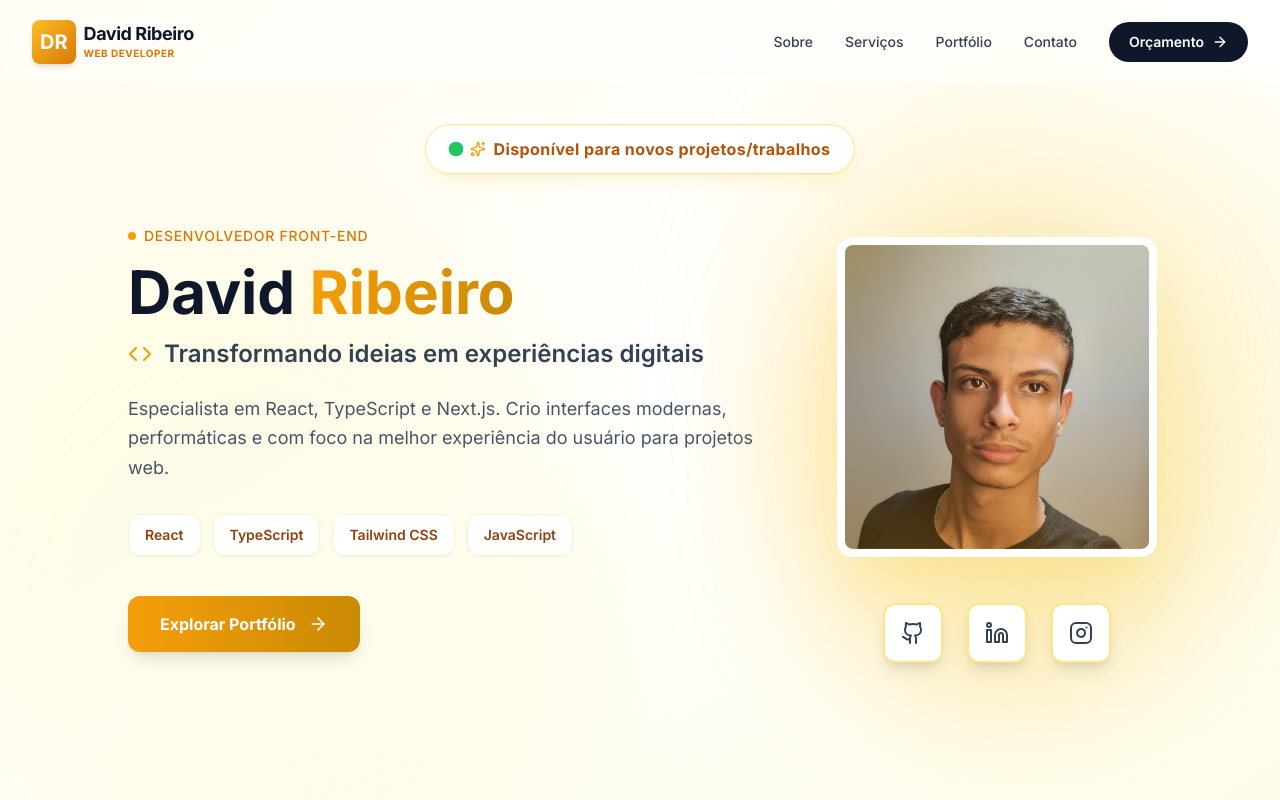
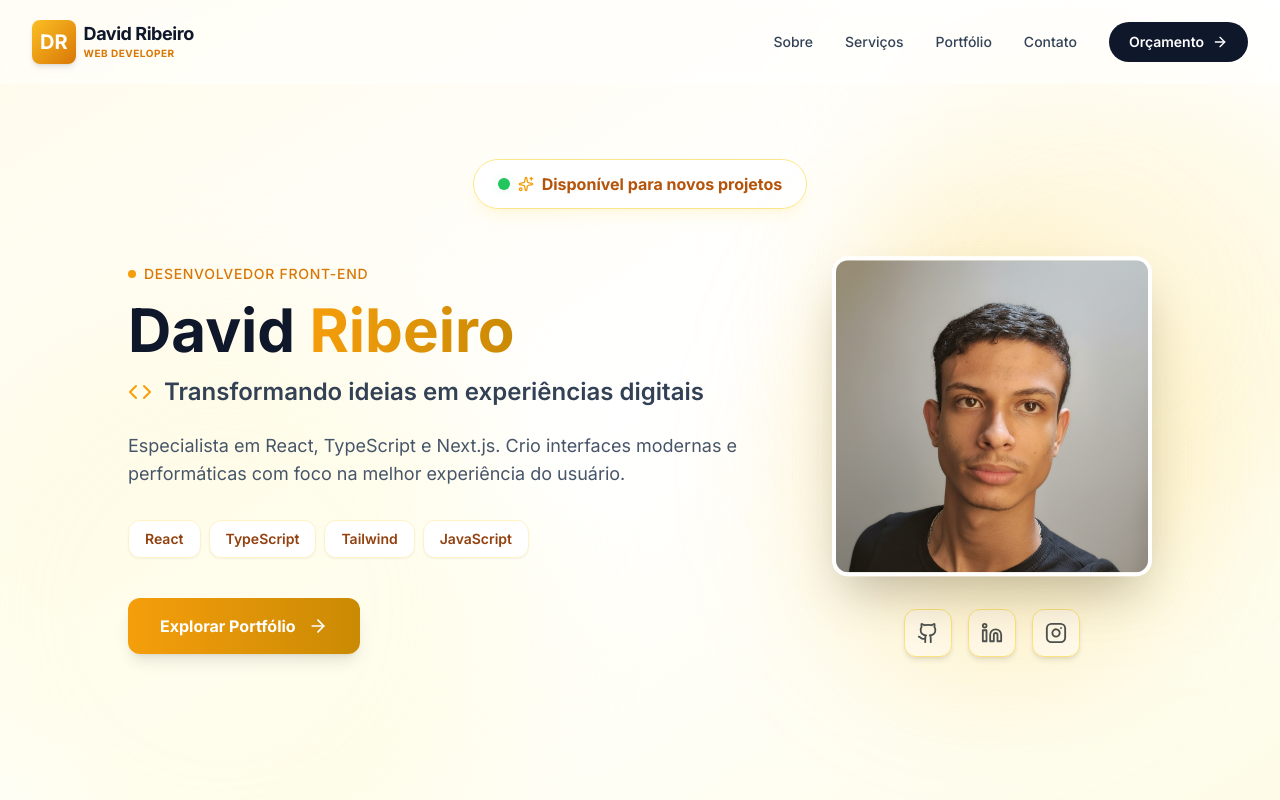
Before and after one commit to DavidRibeiro777/portfoliodavidribeiro, a React (Vite) app: page / in a window 1280 px wide. Shown: the top 800 px of the page. Built offline with nearby package versions, Linux system fonts and the light colour scheme.

Commit message:
Otimização Hero Section
Refactor Hero component for optimization and clarity.

```diff
--- a/components/Hero.tsx
+++ b/components/Hero.tsx
@@ -1,246 +1,150 @@
 import React from 'react';
 import { motion } from 'framer-motion';
-import { ArrowRight, Github, Linkedin, Instagram, FileText, Code, Sparkles,} from 'lucide-react';
+import { ArrowRight, Github, Linkedin, Instagram, Code, Sparkles } from 'lucide-react';
 
 export const Hero: React.FC = () => {
+  // Variantes para reutilização e limpeza de código
+  const fadeInUp = {
+    initial: { opacity: 0, y: 20 },
+    animate: { opacity: 1, y: 0 },
+  };
+
   return (
-    <section id="inicio" className="relative min-h-screen flex flex-col items-center justify-center overflow-hidden px-4 pt-24 pb-20">
-      {/* Background Gradiente */}
-      <div className="absolute inset-0 z-0 bg-gradient-to-br from-amber-50 via-white to-yellow-50" />
+    <section id="inicio" className="relative min-h-screen flex flex-col items-center justify-center overflow-hidden px-4 pt-24 pb-20 bg-gradient-to-br from-amber-50 via-white to-yellow-50">
 
-      {/* Blobs Decorativos */}
+      {/* Blobs Decorativos - Otimizados com will-change */}
       <div className="absolute inset-0 overflow-hidden pointer-events-none">
         <motion.div
-          animate={{
-            y: [0, -40, 0],
-            rotate: [0, 10, 0]
-          }}
-          transition={{ duration: 12, repeat: Infinity, ease: "easeInOut" }}
-          className="hidden md:block absolute top-20 right-[-5%] w-[600px] h-[600px] bg-amber-200 rounded-full blur-3xl opacity-20"
+          animate={{ y: [0, -30, 0], rotate: [0, 5, 0] }}
+          transition={{ duration: 15, repeat: Infinity, ease: "linear" }}
+          style={{ willChange: "transform" }}
+          className="hidden lg:block absolute top-20 right-[-5%] w-[500px] h-[500px] bg-amber-200 rounded-full blur-3xl opacity-20"
         />
         <motion.div
-          animate={{
-            y: [0, 50, 0],
-            x: [0, -30, 0]
-          }}
-          transition={{ duration: 15, repeat: Infinity, ease: "easeInOut" }}
-          className="hidden md:block absolute bottom-[-10%] left-[-5%] w-[700px] h-[700px] bg-yellow-100 rounded-full blur-3xl opacity-30"
+          animate={{ y: [0, 40, 0], x: [0, -20, 0] }}
+          transition={{ duration: 18, repeat: Infinity, ease: "linear" }}
+          style={{ willChange: "transform" }}
+          className="hidden lg:block absolute bottom-[-10%] left-[-5%] w-[600px] h-[600px] bg-yellow-100 rounded-full blur-3xl opacity-30"
         />
       </div>
 
-      {/* Container Principal */}
       <div className="relative z-10 w-full max-w-5xl mx-auto flex flex-col items-center">
 
-        {/* Badge Integrado no Layout (não fixo) */}
+        {/* Badge Disponibilidade */}
         <motion.div
-          initial={{ opacity: 0, y: 20 }}
-          animate={{ opacity: 1, y: 0 }}
-          transition={{ delay: 0.2 }}
+          {...fadeInUp}
+          transition={{ delay: 0.1 }}
           className="mb-10 md:mb-12"
         >
-          <div className="inline-flex items-center justify-center gap-2 bg-white/95 backdrop-blur-sm border border-amber-200 px-6 py-3 rounded-full shadow-lg shadow-amber-200/30 hover:shadow-amber-300/40 transition-all duration-300">
-            <motion.div
-              animate={{ scale: [1, 1.3, 1] }}
-              transition={{ duration: 2, repeat: Infinity }}
-              className="w-3 h-3 rounded-full bg-green-500"
-            />
-            <span className="text-sm md:text-base font-bold text-amber-700 tracking-wide flex items-center gap-2">
+          <div className="inline-flex items-center gap-2 bg-white/95 backdrop-blur-sm border border-amber-200 px-6 py-3 rounded-full shadow-lg shadow-amber-200/20">
+            <span className="relative flex h-3 w-3">
+              <span className="animate-ping absolute inline-flex h-full w-full rounded-full bg-green-400 opacity-75"></span>
+              <span className="relative inline-flex rounded-full h-3 w-3 bg-green-500"></span>
+            </span>
+            <span className="text-sm md:text-base font-bold text-amber-700 flex items-center gap-2">
               <Sparkles size={16} className="text-amber-500" />
-              <span>Disponível para novos projetos/trabalhos</span>
+              Disponível para novos projetos
             </span>
           </div>
         </motion.div>
 
-        {/* Conteúdo em Grid Responsivo */}
-        <div className="w-full grid md:grid-cols-3 gap-8 md:gap-12 items-center">
+        <div className="w-full grid md:grid-cols-3 gap-8 items-center">
 
-          {/* Coluna 1: Texto à esquerda */}
-          <motion.div
-            initial={{ opacity: 0, x: -30 }}
-            animate={{ opacity: 1, x: 0 }}
-            transition={{ delay: 0.3 }}
-            className="md:col-span-2 text-center md:text-left"
-          >
-            {/* Nome e Título */}
-            <motion.div
-              initial={{ opacity: 0, y: 20 }}
-              animate={{ opacity: 1, y: 0 }}
-              transition={{ delay: 0.4 }}
-              className="mb-6"
-            >
+          <div className="md:col-span-2 text-center md:text-left">
+            <motion.div {...fadeInUp} transition={{ delay: 0.2 }}>
               <div className="inline-flex items-center gap-2 text-amber-600 font-medium mb-4">
                 <div className="w-2 h-2 bg-amber-500 rounded-full" />
                 <span className="text-sm uppercase tracking-wider">Desenvolvedor Front-End</span>
               </div>
 
-              <h1 className="text-4xl md:text-5xl lg:text-6xl font-bold text-slate-900 mb-4 leading-tight">
-                David{' '}
-                <span className="text-transparent bg-clip-text bg-gradient-to-r from-amber-500 to-yellow-600">
-                  Ribeiro
-                </span>
+              <h1 className="text-4xl md:text-6xl font-bold text-slate-900 mb-4 leading-tight">
+                David <span className="text-transparent bg-clip-text bg-gradient-to-r from-amber-500 to-yellow-600">Ribeiro</span>
               </h1>
 
-              <div className="flex items-center justify-center md:justify-start gap-3">
+              <div className="flex items-center justify-center md:justify-start gap-3 mb-6">
                 <Code className="text-amber-500 hidden md:block" size={24} />
-                <h2 className="text-xl md:text-2xl text-slate-700 font-semibold">
+                <h2 className="text-xl md:text-2xl text-slate-700 font-semibold leading-snug">
                   Transformando ideias em experiências digitais
                 </h2>
               </div>
             </motion.div>
 
-            {/* Descrição */}
             <motion.p
-              initial={{ opacity: 0, y: 20 }}
-              animate={{ opacity: 1, y: 0 }}
-              transition={{ delay: 0.5 }}
-              className="text-lg text-slate-600 mb-8 leading-relaxed max-w-2xl"
+              {...fadeInUp} transition={{ delay: 0.3 }}
+              className="text-lg text-slate-600 mb-8 max-w-2xl"
             >
-              Especialista em React, TypeScript e Next.js. Crio interfaces modernas, performáticas
-              e com foco na melhor experiência do usuário para projetos web.
+              Especialista em React, TypeScript e Next.js. Crio interfaces modernas
+              e performáticas com foco na melhor experiência do usuário.
             </motion.p>
 
-            {/* Tech Stack */}
-            <motion.div
-              initial={{ opacity: 0, y: 20 }}
-              animate={{ opacity: 1, y: 0 }}
-              transition={{ delay: 0.6 }}
-              className="flex flex-wrap gap-3 mb-10 justify-center md:justify-start"
-            >
-              {["React", "TypeScript", "Tailwind CSS", "JavaScript", ].map((tech, index) => (
+            {/* Tech Stack - Otimizada */}
+            <div className="flex flex-wrap gap-2 mb-10 justify-center md:justify-start">
+              {["React", "TypeScript", "Tailwind", "JavaScript"].map((tech, i) => (
                 <motion.span
-                  key={index}
-                  initial={{ opacity: 0, scale: 0.8 }}
-                  animate={{ opacity: 1, scale: 1 }}
-                  transition={{ delay: 0.6 + index * 0.1 }}
-                  whileHover={{ scale: 1.05, y: -2 }}
-                  className="px-4 py-2.5 bg-white border border-amber-100 rounded-xl text-sm font-semibold text-amber-800 shadow-sm hover:shadow-md hover:border-amber-300 transition-all cursor-default"
+                  key={tech}
+                  initial={{ opacity: 0 }}
+                  animate={{ opacity: 1 }}
+                  transition={{ delay: 0.4 + i * 0.05 }}
+                  className="px-4 py-2 bg-white border border-amber-100 rounded-xl text-sm font-semibold text-amber-800 shadow-sm"
                 >
                   {tech}
                 </motion.span>
               ))}
-            </motion.div>
+            </div>
 
-            {/* Botões CTA */}
-            <motion.div
-              initial={{ opacity: 0, y: 20 }}
-              animate={{ opacity: 1, y: 0 }}
-              transition={{ delay: 0.7 }}
-              className="flex flex-col sm:flex-row gap-4 mb-10"
-            >
-              <motion.a
+            <motion.div {...fadeInUp} transition={{ delay: 0.5 }}>
+              <a
                 href="#portfolio"
-                whileHover={{ scale: 1.05 }}
-                whileTap={{ scale: 0.95 }}
-                className="px-8 py-4 bg-gradient-to-r from-amber-500 to-yellow-600 text-white font-bold rounded-xl hover:from-amber-600 hover:to-yellow-700 transition-all shadow-lg hover:shadow-xl flex items-center justify-center gap-3 group relative z-20"
+                className="inline-flex items-center justify-center gap-3 px-8 py-4 bg-gradient-to-r from-amber-500 to-yellow-600 text-white font-bold rounded-xl shadow-lg hover:shadow-amber-500/30 transition-all hover:-translate-y-1 active:scale-95"
               >
                 <span>Explorar Portfólio</span>
-                <ArrowRight className="group-hover:translate-x-2 transition-transform" size={20} />
-              </motion.a>
+                <ArrowRight size={20} />
+              </a>
             </motion.div>
+          </div>
 
-            {/* Stats */}
-            <motion.div
-              initial={{ opacity: 0, y: 20 }}
-              animate={{ opacity: 1, y: 0 }}
-              transition={{ delay: 0.8 }}
-              className="grid grid-cols-3 gap-4 max-w-md"
-            >
-            </motion.div>
-          </motion.div>
+          {/* Coluna Imagem - Otimizada */}
+          <motion.div
+            initial={{ opacity: 0, scale: 0.9 }}
+            animate={{ opacity: 1, scale: 1 }}
+            transition={{ delay: 0.4 }}
+            className="flex flex-col items-center"
+          >
+            <div className="relative group">
+              {/* Brilho estático ou com animação leve */}
+              <div className="absolute inset-0 -m-6 bg-amber-400/20 blur-3xl rounded-full pointer-events-none group-hover:bg-amber-400/30 transition-colors" />
 
-          {/* Coluna 2: Imagem à direita */}
-          <motion.div
-            initial={{ opacity: 0, x: 30 }}
-            animate={{ opacity: 1, x: 0 }}
-            transition={{ delay: 0.3 }}
-            className="flex justify-center"
-          >
-            {/* Container da Imagem com Efeitos */}
-            <div className="relative">
-              {/* Efeito de brilho atrás - COM pointer-events-none */}
               <motion.div
-                animate={{
-                  scale: [1, 1.1, 1],
-                  opacity: [0.2, 0.4, 0.2]
-                }}
-                transition={{ duration: 6, repeat: Infinity }}
-                className="absolute inset-0 -m-8 bg-gradient-to-r from-amber-400 to-yellow-500 blur-3xl rounded-full pointer-events-none"
-              />
-
-              {/* Imagem Principal com Animação de Flutuação */}
-              <motion.div
-                initial={{ opacity: 0, scale: 0.9, y: 20 }}
-                animate={{
-                  opacity: 1,
-                  scale: 1,
-                  y: [0, -20, 0] // Animação de flutuação
-                }}
-                transition={{
-                  delay: 0.4,
-                  type: "spring",
-                  stiffness: 100,
-                  y: {
-                    duration: 5,
-                    repeat: Infinity,
-                    repeatType: "reverse",
-                    ease: "easeInOut"
-                  }
-                }}
-                className="relative w-64 h-64 md:w-80 md:h-80 rounded-2xl overflow-hidden border-8 border-white shadow-2xl shadow-amber-300/30"
+                animate={{ y: [0, -10, 0] }}
+                transition={{ duration: 6, repeat: Infinity, ease: "easeInOut" }}
+                className="relative w-64 h-64 md:w-80 md:h-80 rounded-2xl overflow-hidden border-4 border-white shadow-2xl"
               >
                 <img
                   src="/david.png"
-                  alt="David Ribeiro - Desenvolvedor Front-End"
-                  className="w-full h-full object-cover object-center"
+                  alt="David Ribeiro"
+                  className="w-full h-full object-cover"
+                  loading="eager"
                 />
-
-                {/* Overlay gradiente - COM pointer-events-none */}
-                <div className="absolute inset-0 bg-gradient-to-t from-amber-500/20 via-transparent to-yellow-500/10 pointer-events-none" />
               </motion.div>
 
-              {/* Social Links ao redor da imagem - CORRIGIDOS para serem clicáveis */}
-              <motion.div
-                initial={{ opacity: 0 }}
-                animate={{ opacity: 1 }}
-                transition={{ delay: 1.0 }}
-                className="flex justify-center gap-6 mt-8 relative z-30"
-              >
-                <motion.a
-                  href="https://github.com/david-ribeiro"
-                  target="_blank"
-                  rel="noopener noreferrer"
-                  whileHover={{ y: -5, scale: 1.1 }}
-                  whileTap={{ scale: 0.95 }}
-                  className="p-4 bg-white border-2 border-amber-200 rounded-xl text-slate-700 hover:text-white hover:bg-slate-900 transition-all shadow-lg hover:shadow-xl flex items-center justify-center relative z-30"
-                  aria-label="GitHub"
-                >
-                  <Github size={24} />
-                </motion.a>
-
-                <motion.a
-                  href="https://linkedin.com/in/david-ribeiro"
-                  target="_blank"
-                  rel="noopener noreferrer"
-                  whileHover={{ y: -5, scale: 1.1 }}
-                  whileTap={{ scale: 0.95 }}
-                  className="p-4 bg-white border-2 border-amber-200 rounded-xl text-slate-700 hover:text-white hover:bg-blue-600 transition-all shadow-lg hover:shadow-xl flex items-center justify-center relative z-30"
-                  aria-label="LinkedIn"
-                >
-                  <Linkedin size={24} />
-                </motion.a>
-
-              <motion.a
-  href="https://instagram.com/david-ribeiro"
-  target="_blank"
-  rel="noopener noreferrer"
-  whileHover={{ y: -5, scale: 1.1 }}
-  whileTap={{ scale: 0.95 }}
-  className="p-4 bg-white border-2 border-amber-200 rounded-xl text-slate-700 hover:text-white hover:bg-gradient-to-r hover:from-pink-500 hover:to-purple-500 transition-all shadow-lg hover:shadow-xl flex items-center justify-center relative z-30"
-  aria-label="Instagram"
->
-  <Instagram size={24} />
-</motion.a>
-              </motion.div>
+              {/* Social Links */}
+              <div className="flex justify-center gap-4 mt-8">
+                {[
+                  { icon: Github, href: "https://github.com/DavidRibeiro777", color: "hover:bg-slate-900" },
+                  { icon: Linkedin, href: "https://www.linkedin.com/in/david-ribeiro-628996353/", color: "hover:bg-blue-600" },
+                  { icon: Instagram, href: "https://instagram.com/davidribeiroweb", color: "hover:bg-gradient-to-tr from-pink-500 to-purple-500" }
+                ].map((social, i) => (
+                  <a
+                    key={i}
+                    href={social.href}
+                    target="_blank"
+                    rel="noopener noreferrer"
+                    className={`p-3 bg-white border border-amber-200 rounded-xl text-slate-700 hover:text-white ${social.color} transition-all duration-300 shadow-md hover:-translate-y-1`}
+                  >
+                    <social.icon size={22} />
+                  </a>
+                ))}
+              </div>
             </div>
           </motion.div>
         </div>
```
